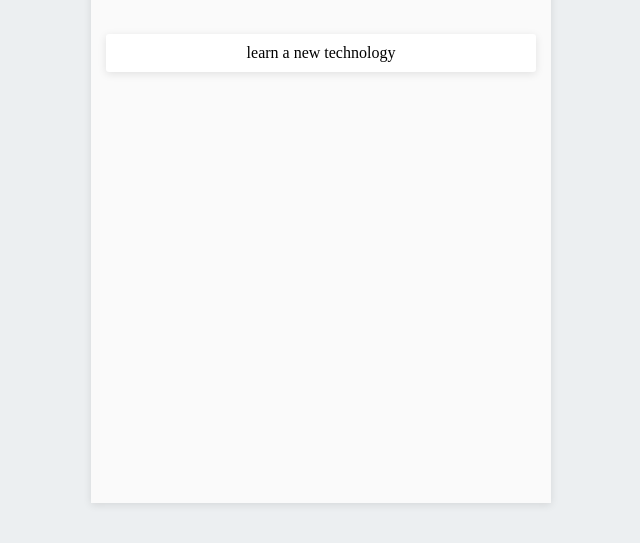
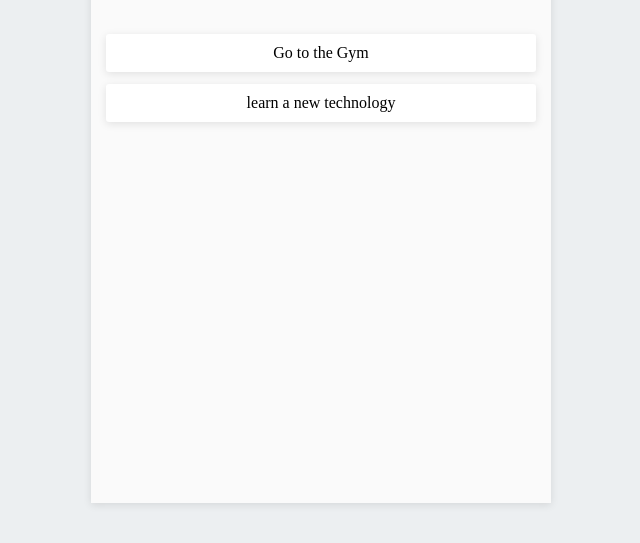
Before and after one commit to klaus-mc/To-do-list, a plain HTML site: page index.html in a window 1280 px wide. Shown: the part 197-740 px from the top of the page, without its empty margins (319-959 px from the left). Drawn offline with Linux system fonts and the light colour scheme.

Commit message:
index was modified

```diff
--- a/index.html
+++ b/index.html
@@ -17,6 +17,7 @@
 
     	<div class="element-list">
     		<ul id="list">
+                <li>Go to the Gym</li>
     			<li>learn a new technology</li>
 
     		</ul>
```
